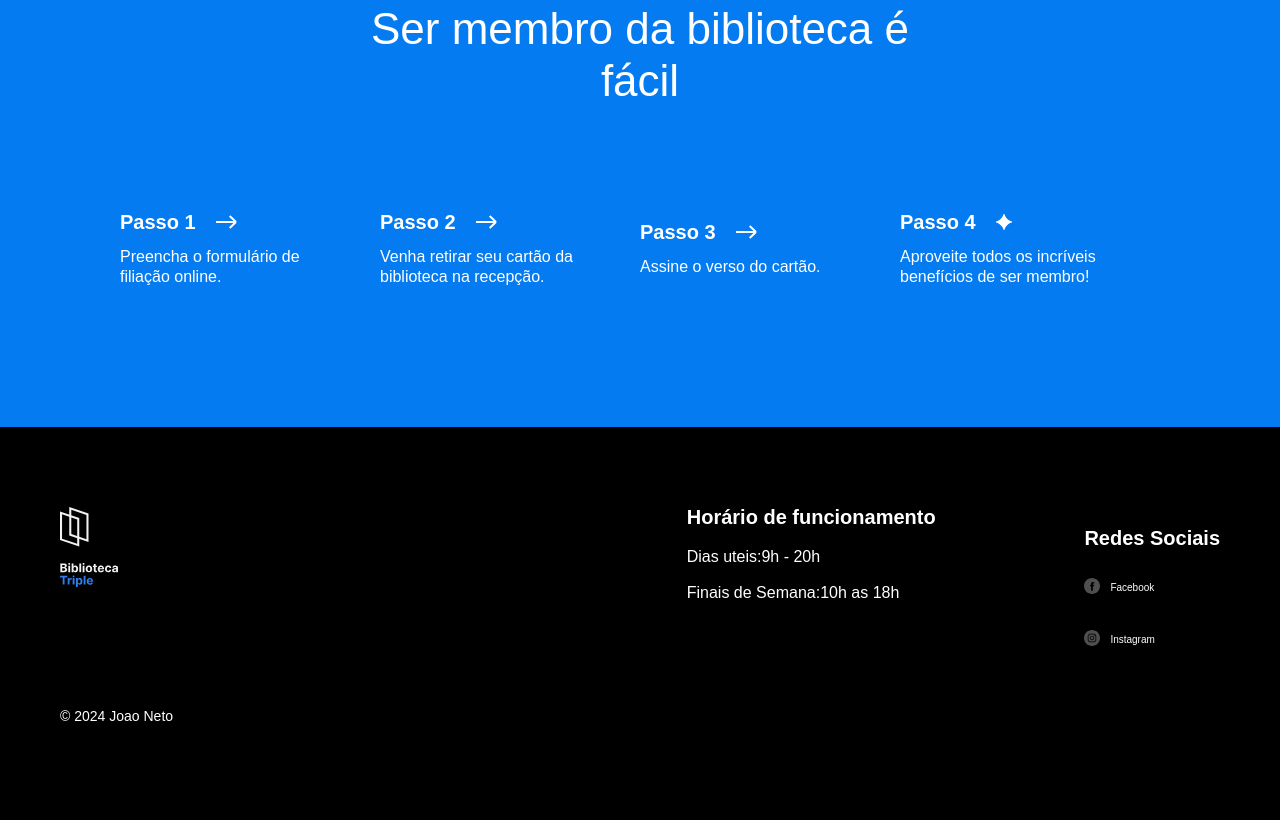
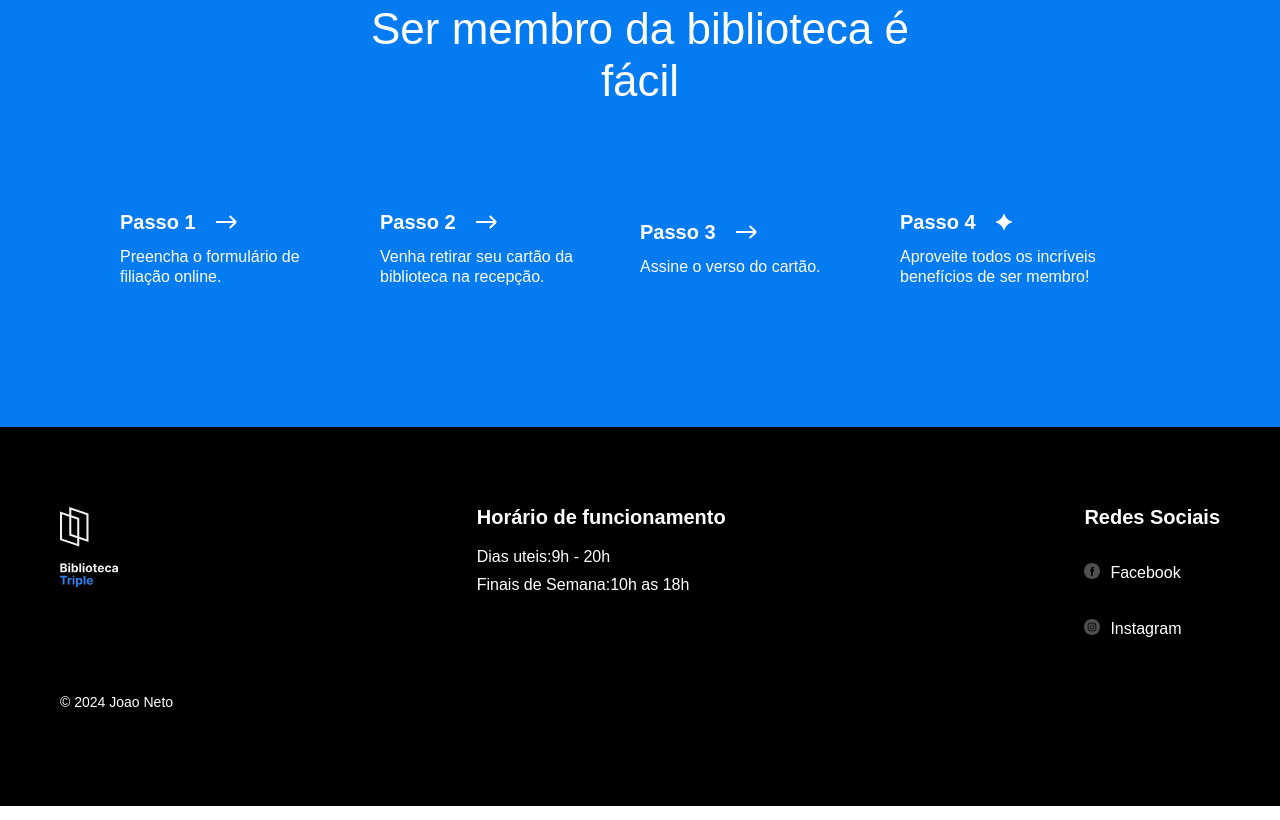
Before and after one commit to jb-ptt/web_project_library, a plain HTML site: page index.html in a window 1280 px wide. Shown: the part 3087-3907 px from the top of the page. Drawn offline with Linux system fonts and the light colour scheme.

Commit message:
quase la

```diff
--- a/index.html
+++ b/index.html
@@ -30,7 +30,7 @@
               <a class="nav__link" href="#menbership">Seja um membro</a>
             </li>
             <li>
-              <a class="nav__link">Contatos</a>
+              <a class="nav__link" href="#footer">Contatos</a>
             </li>
           </ul>
         </nav>
@@ -268,19 +268,19 @@
           </ul>
         </section>
       </main>
-      <footer class="footer">
+      <footer class="footer" id="footer">
         <div class="footer__columns">
           <div class="footer__column">
             <img src="images/logo_white.svg" alt="error" class="footer__logo" />
           </div>
-          <div class="footer__column_content_hours">
+          <div class="footer__column-content_hours">
             <h1 class="footer__column-heading">Horário de funcionamento</h1>
             <ul class="footer__list">
               <li class="footer__list-item">Dias uteis:9h - 20h</li>
               <li class="footer__list-item">Finais de Semana:10h as 18h</li>
             </ul>
           </div>
-          <div class="footer__column_content_social">
+          <div class="footer__column-content_social">
             <h1 class="footer__column-heading">Redes Sociais</h1>
             <ul class="footer__list">
               <li class="footer__list-item">
--- a/styles/style.css
+++ b/styles/style.css
@@ -343,32 +343,28 @@
   color: #fff;
   padding: 80px 60px;
 }
-
 .footer__columns {
   display: flex;
-  margin: auto;
   justify-content: space-between;
+  align-items: flex-start;
 }
 
-.footer__column_content_hours {
+.footer__column-content_hours {
   display: flex;
-  margin-left: 500px;
   flex-direction: column;
   align-items: flex-start;
 }
 
-.footer__column_content_social {
+.footer__column-content_social {
   display: flex;
-  margin: auto 0 auto 80px;
   flex-direction: column;
-  justify-content: flex-start;
+  align-items: flex-start;
 }
 
 .footer__logo {
   height: 80px;
   width: 58px;
-  margin-bottom: 100px;
-  position: static;
+  margin-bottom: 80px;
 }
 
 .footer__column-heading {
@@ -384,7 +380,7 @@
 }
 
 .footer__list-item {
-  margin-bottom: 16px;
+  margin-bottom: 8px;
 }
 
 .footer__column-link {
@@ -393,13 +389,10 @@
   display: flex;
   gap: 10px;
   align-items: center;
-  font-size: 10px;
-  margin: auto;
+  font-size: 16px;
 }
 
 .footer__social-icon {
-  justify-content: space-between;
-  gap: 10px;
   height: 16px;
   width: 16px;
 }
@@ -407,4 +400,5 @@
 .footer__copyright {
   text-align: left;
   font-size: 14px;
+  margin-top: 20px;
 }
```
